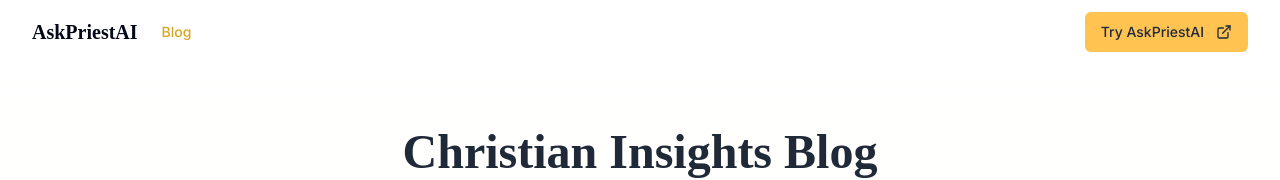
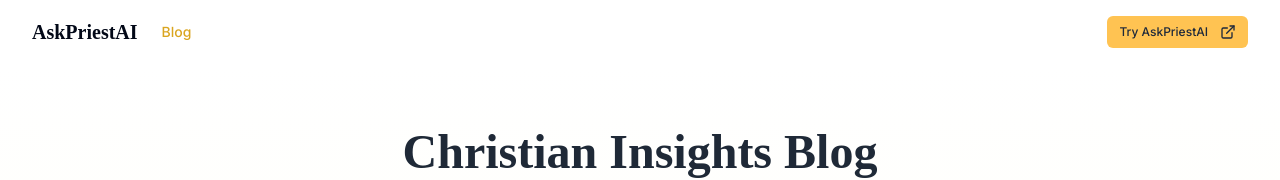
Before and after one commit to IlanVat/askpriest, a React (Vite) app: page /blog in a window 1280 px wide. Shown: the top 180 px of the page. Built offline with nearby package versions, Linux system fonts and the light colour scheme; a web font is replaced by a local one.

Commit message:
Reduce button size
The button was too large, this commit reduces its size.

```diff
--- a/src/components/Header.tsx
+++ b/src/components/Header.tsx
@@ -45,11 +45,12 @@ export const Header = () => {
           {isBlogRoute && (
             <Button
               asChild
-              className="bg-[#ffc352] hover:bg-[#ffc352]/90 text-primary-foreground"
+              size="sm"
+              className="bg-[#ffc352] hover:bg-[#ffc352]/90 text-primary-foreground h-8 px-3 py-1 text-xs"
             >
               <a href="https://landing.askpriestai.com" target="_blank" rel="noopener noreferrer">
                 Try AskPriestAI
-                <ExternalLink className="ml-1 h-4 w-4" />
+                <ExternalLink className="ml-1 h-3 w-3" />
               </a>
             </Button>
           )}
```
